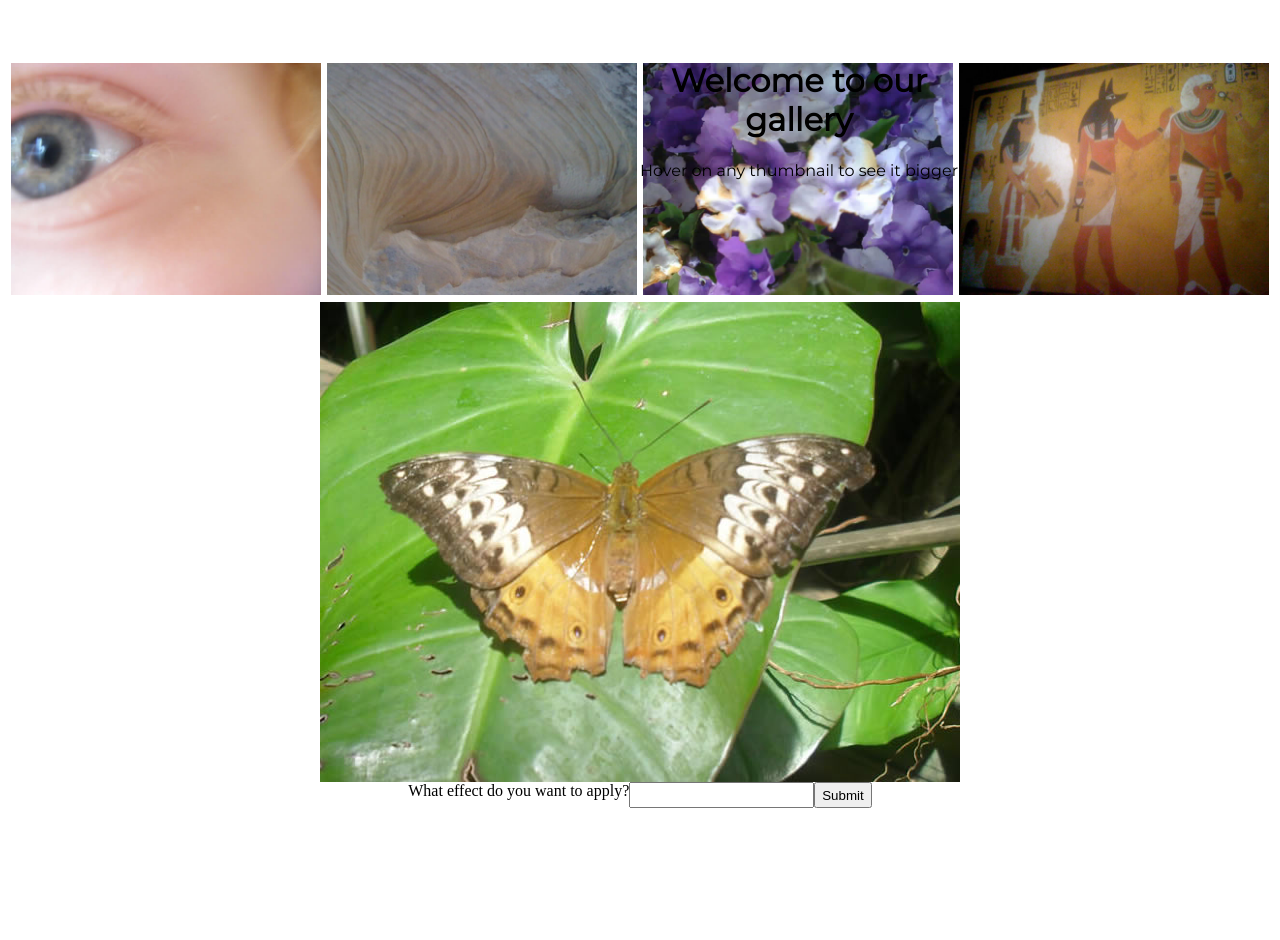
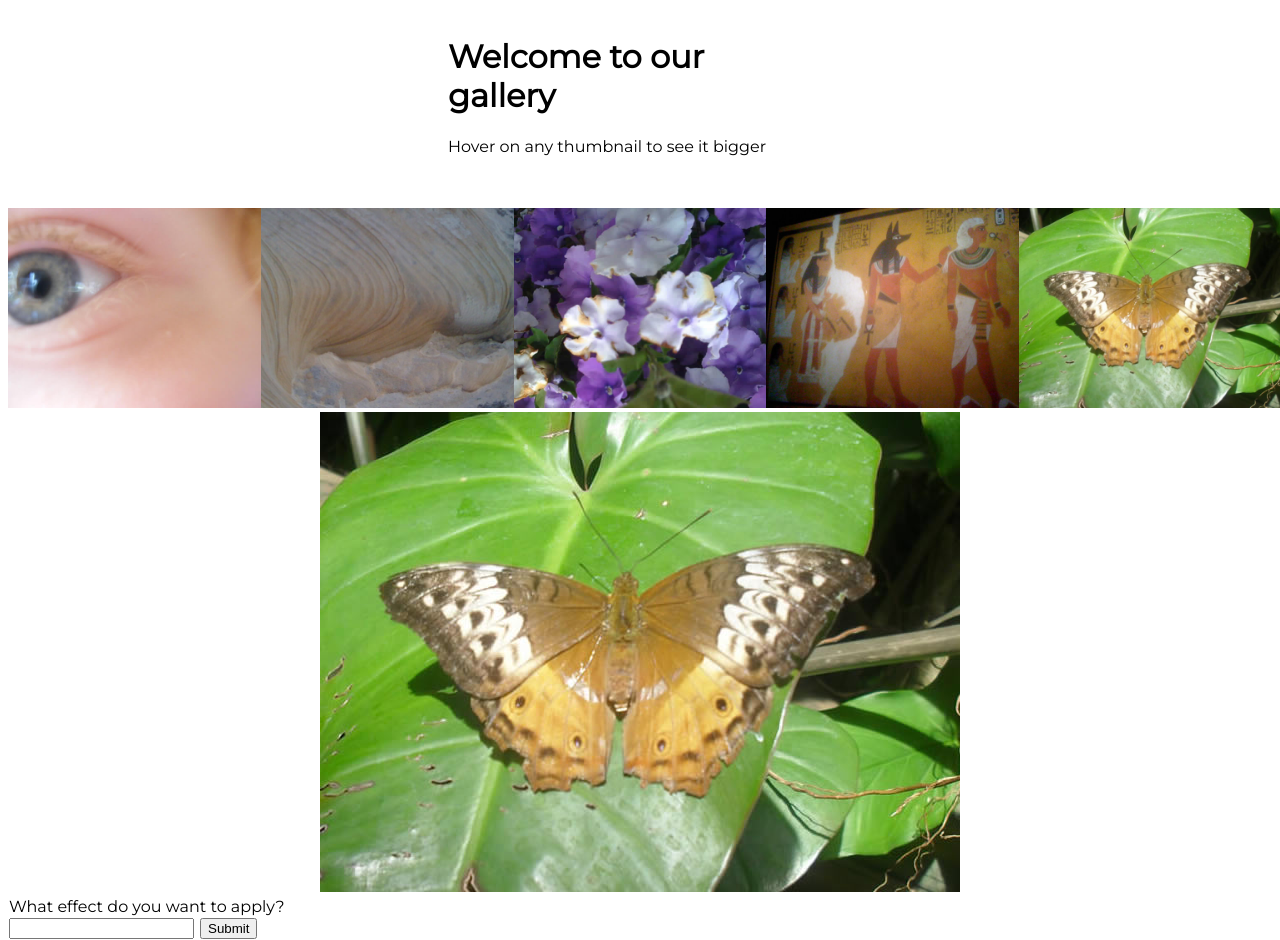
Before and after one commit to pgibbs312/Web-Final, a plain HTML site: page Final-startingcode/index.html in a window 1280 px wide. Before the commit the page ends 816 px from the top, so only its background shows below. Drawn offline with Linux system fonts and the light colour scheme.

Commit message:
tried fixing stuff and adding js
spent hours trying to fix layouts and toggling my footer, but cant seem to be able to get it to work. compared resources on the web as well as past projects, feeling pretty bad

```diff
--- /dev/null
+++ b/Final-startingcode/apps.js
@@ -0,0 +1,5 @@
+const footer = document.querySelector(".footer")
+footer.classList.toggle("button");
+footer.classList.toggle("input");
+footer.classList.toggle("p");
+const id = document.getElementById("effect");
--- a/Final-startingcode/index.html
+++ b/Final-startingcode/index.html
@@ -15,31 +15,39 @@
             <p>Hover on any thumbnail to see it bigger</p>
         </header>
 
-            <div id="thumb-bar"> </div>
+        <div id="thumb-bar"> </div>
         <div class= top_main>
             <div class= "row">
                 <div class= "column">
-                    <img src= "images/pic1.jpg" style= "width: 100%">
+                    <img src= "images/pic1.jpg" alt= "eye" width= auto height= "200">
                 </div>
                 <div class= "column">
-                    <img src= "images/pic2.jpg" style= "width: 100%">
+                    <img src= "images/pic2.jpg" alt= "rock" width= auto height= "200">
                 </div>
                 <div class= "column">
-                    <img src= "images/pic3.jpg" style= "width: 100%">
+                    <img src= "images/pic3.jpg" alt= "flowers" width= auto height= "200">
                 </div>
                 <div class= "column">
-                    <img src= "images/pic4.jpg" style= "width: 100%">
+                    <img src= "images/pic4.jpg" alt= "egyption" width= auto height= "200">
+                </div>
+                <div class= "column">
+                    <img src= "images/pic5.jpg" alt= "moth" width= auto height= "200">
                 </div>
             </div>
         </div>
-        <main class= "displayed">
-            <img class= "displayed_pic" src= "images/pic5.jpg">
+        <main class= "displayed" id= 'please'>
+            <div class= "row2">
+                <div class= "column2">
+                    <img src= "images/pic5.jpg" width= "100%" hight= "200">
+                </div>
+            </div>
         </main>
         <footer class= "footer">
-            <label>What effect do you want to apply?</label>
+            <p>What effect do you want to apply?</p>
             <input id="effect" type="text">
             <button>Submit</button>
         </footer>
-    </div>
+
 </body>
+<script src= "apps.js"></script>
 </html>
--- a/Final-startingcode/styles/style.css
+++ b/Final-startingcode/styles/style.css
@@ -4,46 +4,59 @@
 .container {
     display: grid;
     grid-template-columns: 1fr;
-    grid-template-rows: 2fr 1fr 2fr 1fr;
+    grid-template-rows: 200px 1fr 2fr 1fr;
     height: 100vh;
     grid-template-areas: "header"
                          "top_main"
                          "main"
                          "footer";
-    /* padding: 0;
-    margin: 0; */
+    padding: 0;
+    margin: 0;
 }
 h1, h2, p {
     font-family: 'Montserrat', sans-serif;
-    text-align: center;
 }
 .header {
+
     position: fixed;
-    top: 5%;
-    left: 50%;
-
+    top: 2%;
+    left: 35%;
+    grid-area: header;
 }
 .top_main * {
-  box-sizing: border-box;
+    /* box-sizing: border-box; */
    grid-area: top_main;
-   /* height: 100px; */
+
 
 }
 .column {
     float: left;
-    width: 25%;
-    padding: 3px;
+    width: 20%;
+    /* padding: 1px; */
+
 }
 .displayed {
     display: flex;
     justify-content: center;
-    /* align-items: center; */
     grid-area: main;
 
 }
-.footer {
+.column2 {
+    float: left;
+    width: 100%;
+}
+.footer * {
+    margin: 1px;
+    grid-area: footer;
+
+}
+label {
     display: flex;
     justify-content: center;
-    /* align-items: center; */
-    grid-area: footer;
 }
+#effect{
+    align-content: center;
+}
+button {
+    align-content: center;
+}
```
